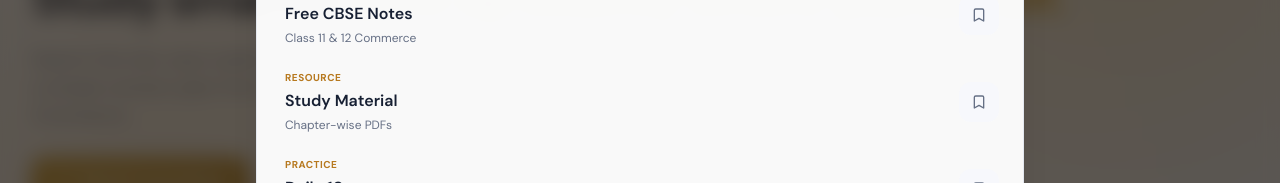
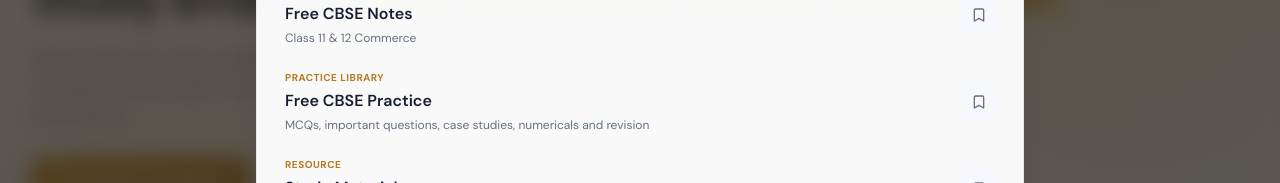
Before and after one commit to infosmitsircommerce-eng/smit-sir-commerce, a React (Vite) app: page /study-tools in a window 1280 px wide. Both pictures are taken after typing "2020-01-15" into the empty fields and a click on the button "Search everything". Shown: the part 229-412 px from the top of the page. Built offline with nearby package versions, Linux system fonts and the light colour scheme; no server answers; a web font is replaced by a local one.

Commit message:
Index chapter practice pages in global search

```diff
--- a/src/components/ui/GlobalStudySearch.jsx
+++ b/src/components/ui/GlobalStudySearch.jsx
@@ -2,6 +2,7 @@ import { useEffect, useMemo, useState } from 'react';
 import { Link, useLocation } from 'react-router-dom';
 import { Bookmark, BookmarkCheck, Clock3, Search, X } from 'lucide-react';
 import { seoHubs, seoMaterials } from '../../data/seoMaterials';
+import { growthPages } from '../../data/contentGrowth';
 import { getExamSearchItems } from '../../data/examBank';
 
 const BOOKMARKS_KEY = 'ssc-study-bookmarks-v1';
@@ -9,6 +10,7 @@ const RECENT_KEY = 'ssc-recent-learning-v1';
 
 const coreItems = [
   { title: 'Free CBSE Notes', subtitle: 'Class 11 & 12 Commerce', path: '/cbse-notes', type: 'Notes' },
+  { title: 'Free CBSE Practice', subtitle: 'MCQs, important questions, case studies, numericals and revision', path: '/cbse-practice', type: 'Practice Library' },
   { title: 'Study Material', subtitle: 'Chapter-wise PDFs', path: '/study-material', type: 'Resource' },
   { title: 'Daily 10', subtitle: 'Daily Commerce practice', path: '/daily-practice', type: 'Practice' },
   { title: 'Test Series', subtitle: 'Chapter and full syllabus tests', path: '/test-series', type: 'Tests' },
@@ -57,6 +59,7 @@ export default function GlobalStudySearch() {
     ...coreItems,
     ...seoHubs.map((hub) => ({ title: hub.label, subtitle: hub.description, path: hub.path, type: 'Subject', keywords: `${hub.subject} class ${hub.classLevel}` })),
     ...seoMaterials.map((m) => ({ title: m.chapter, subtitle: `Class ${m.class_level} · ${m.subjectLabel}`, path: m.seo_path, type: 'Chapter', keywords: `${m.subject} ${m.keyTopics?.join(' ') || ''}` })),
+    ...growthPages.map((page) => ({ id: page.id, title: `${page.chapter} ${page.label}`, subtitle: `Class ${page.classLevel} · ${page.subject}`, path: page.path, type: 'Chapter Practice', keywords: `${page.chapter} ${page.subject} ${page.label} ${page.type}` })),
     ...getExamSearchItems(),
   ], []);
 
```
